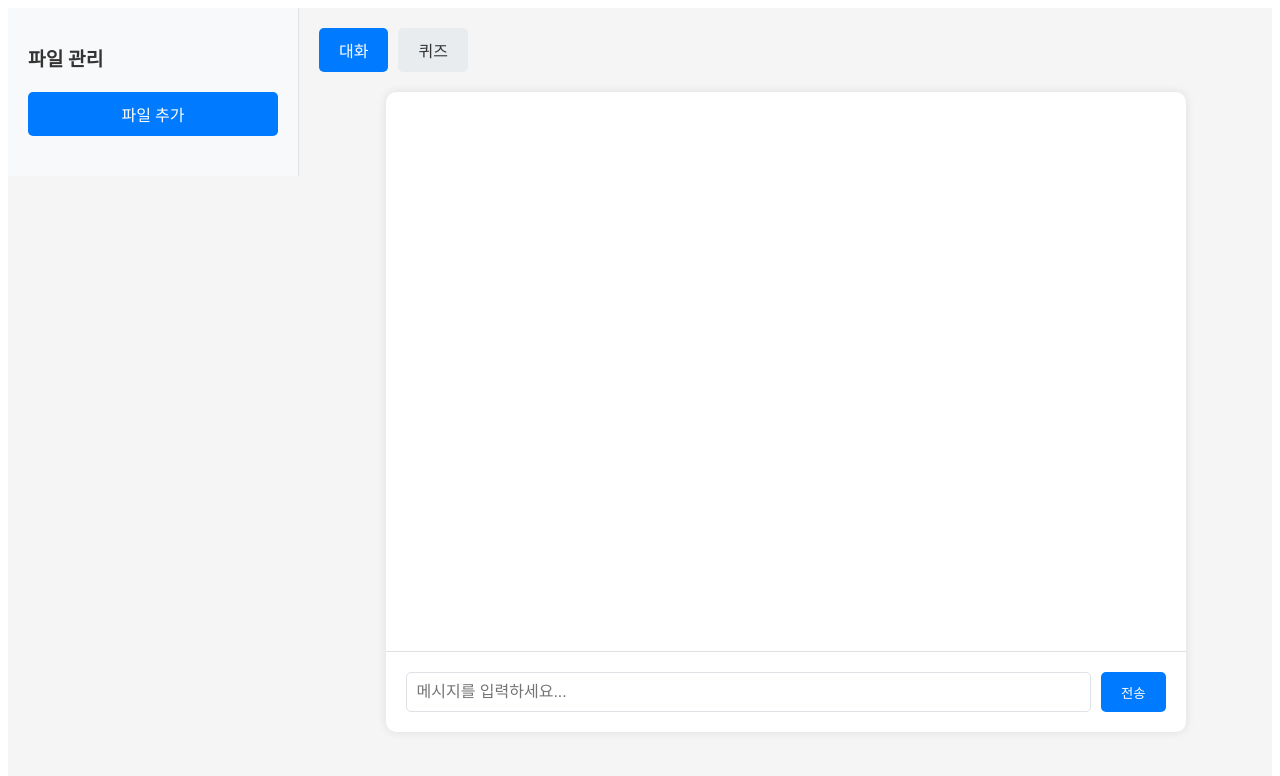
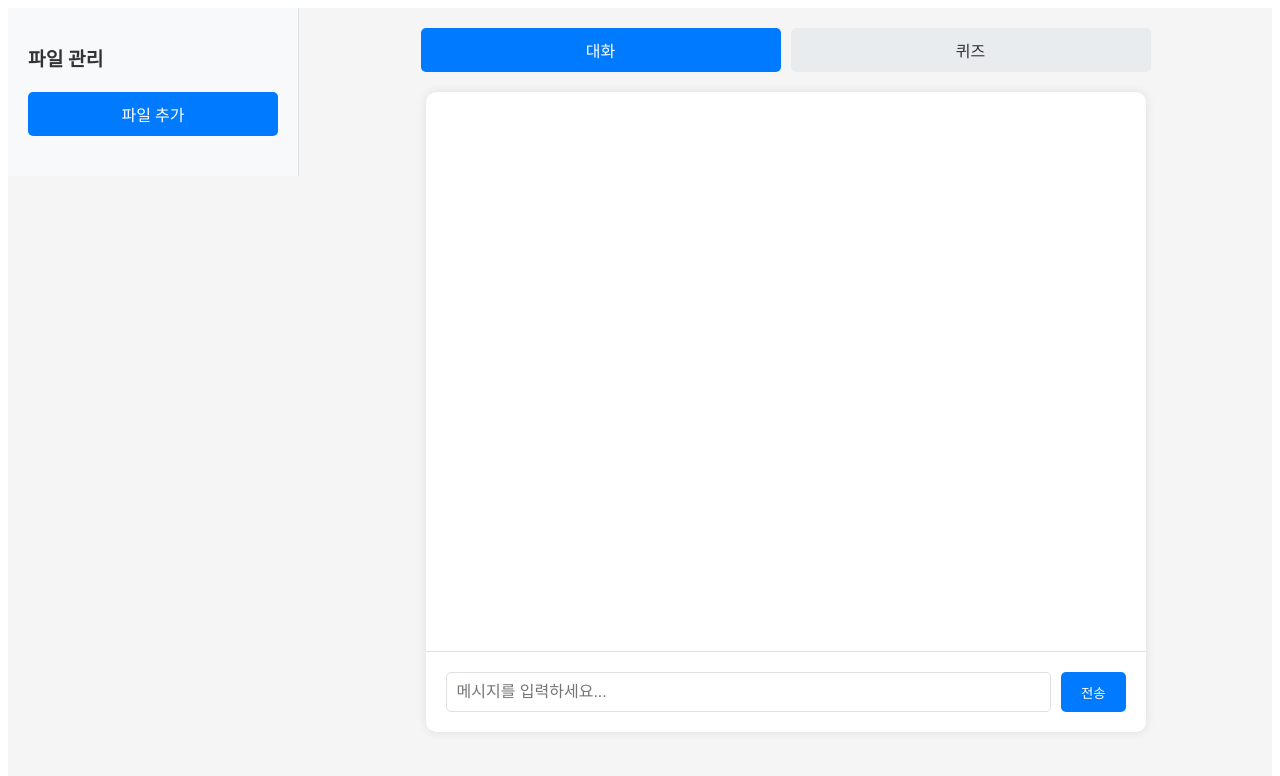
Before and after one commit to lpsfo/WebProject, a React (Create React App) app: page / in a window 1280 px wide. Shown: the top 776 px of the page. Built offline with nearby package versions, Linux system fonts and the light colour scheme.

Commit message:
버튼 크기 수정함

```diff
--- a/src/App.js
+++ b/src/App.js
@@ -20,10 +20,16 @@ const TabContainer = styled.div`
   display: flex;
   gap: 10px;
   margin-bottom: 20px;
+  width: 90%;
+  max-width: 800px;
+  margin: 0 auto 20px auto;
+  justify-content: center;
 `;
 
 const Tab = styled(({ active, ...rest }) => <button {...rest} />)`
-  padding: 10px 20px;
+  flex: 3;
+  max-width: calc(45%);
+  padding: 10px 100px;
   background-color: ${props => props.active ? '#007bff' : '#e9ecef'};
   color: ${props => props.active ? 'white' : '#333'};
   border: none;
@@ -31,6 +37,7 @@ const Tab = styled(({ active, ...rest }) => <button {...rest} />)`
   cursor: pointer;
   font-size: 16px;
   transition: all 0.3s ease;
+  white-space: nowrap;
 
   &:hover {
     background-color: ${props => props.active ? '#0056b3' : '#dee2e6'};
@@ -42,6 +49,9 @@ const ContentContainer = styled.div`
   display: flex;
   justify-content: center;
   align-items: flex-start;
+  width: 90%;
+  max-width: 800px;
+  margin: 0 auto;
 `;
 
 function App() {
```
